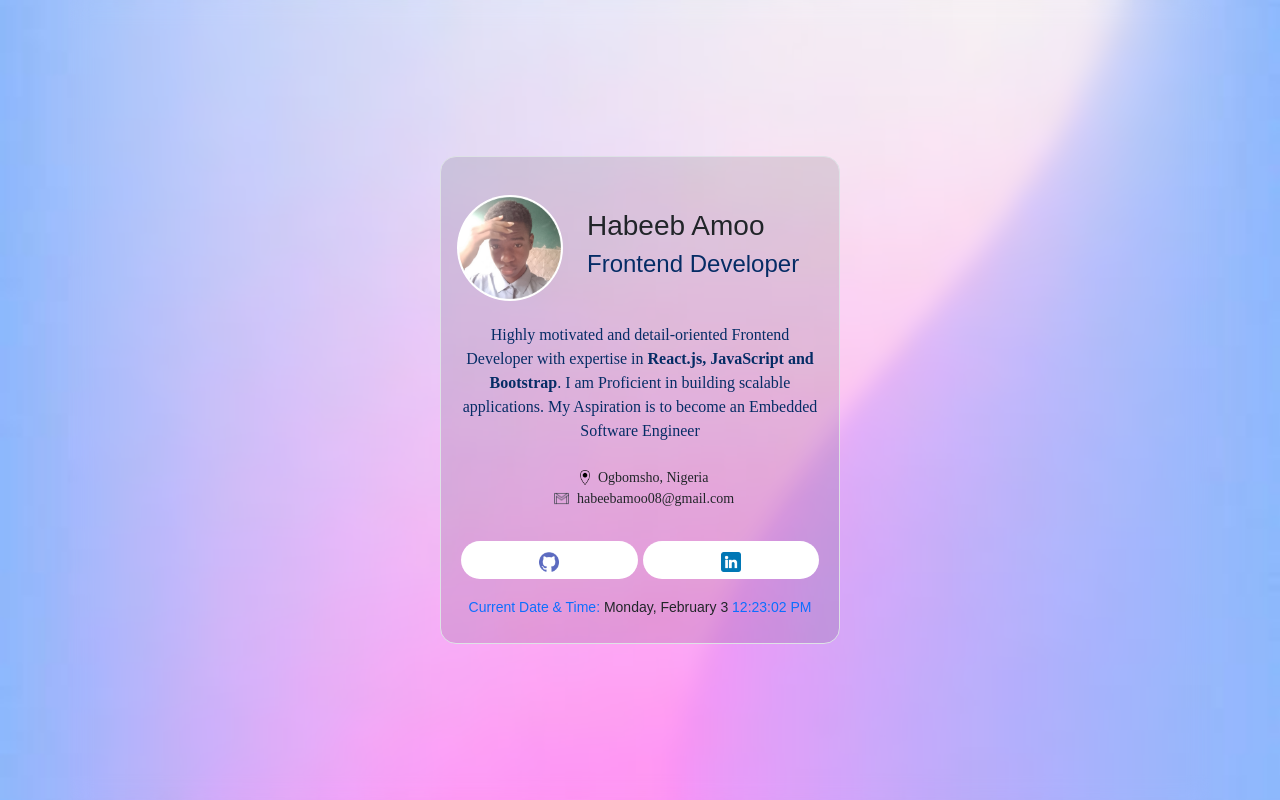
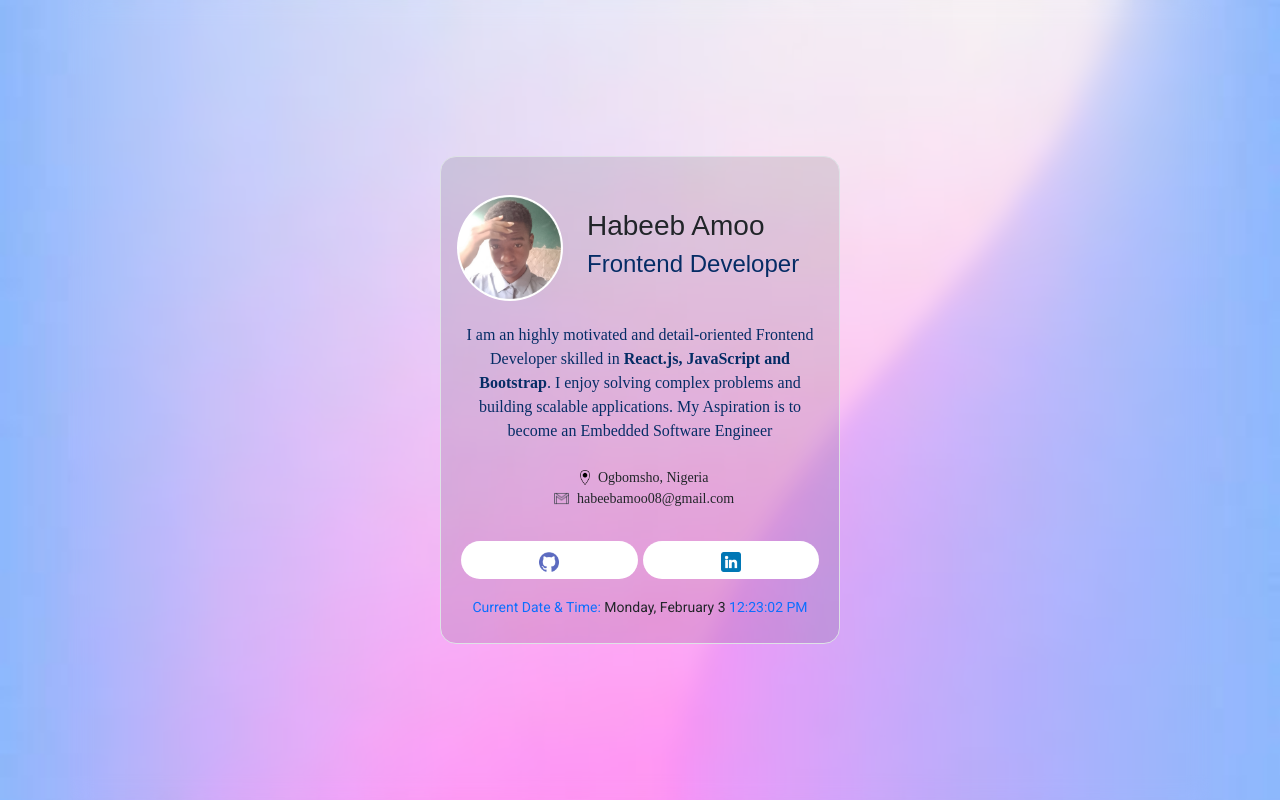
Before and after one commit to Habeebamoo/Habeeb-amoo-profile-card, a plain HTML site: page index.html in a window 1280 px wide. Drawn offline with nearby package versions, Linux system fonts and the light colour scheme; a web font is replaced by a local one.

Commit message:
version 4

```diff
--- a/index.html
+++ b/index.html
@@ -25,7 +25,7 @@
                 </div>
             </div>
             <section class="text-center">
-                <p class="text-primary-emphasis  px-2">Highly motivated and detail-oriented Frontend Developer with expertise in <b>React.js, JavaScript and Bootstrap</b>. I am Proficient in building scalable applications. My Aspiration is to become an Embedded Software Engineer</p>
+                <p class="text-primary-emphasis  px-2">I am an highly motivated and detail-oriented Frontend Developer skilled in <b>React.js, JavaScript and Bootstrap</b>. I enjoy solving complex problems and building scalable applications. My Aspiration is to become an Embedded Software Engineer</p>
                 <div class="location mt-4">
                     <img src="./assets/location.png" class="img-fluid mx-2">
                     <small>Ogbomsho, Nigeria</small>
--- a/style.css
+++ b/style.css
@@ -72,7 +72,7 @@ section {
 }
 
 .date-and-time {
-    font-family: "Babas Neue", sans-serif;
+    font-family: "Roboto", sans-serif;
 }
 
 @media (max-width: 600px) {
```
